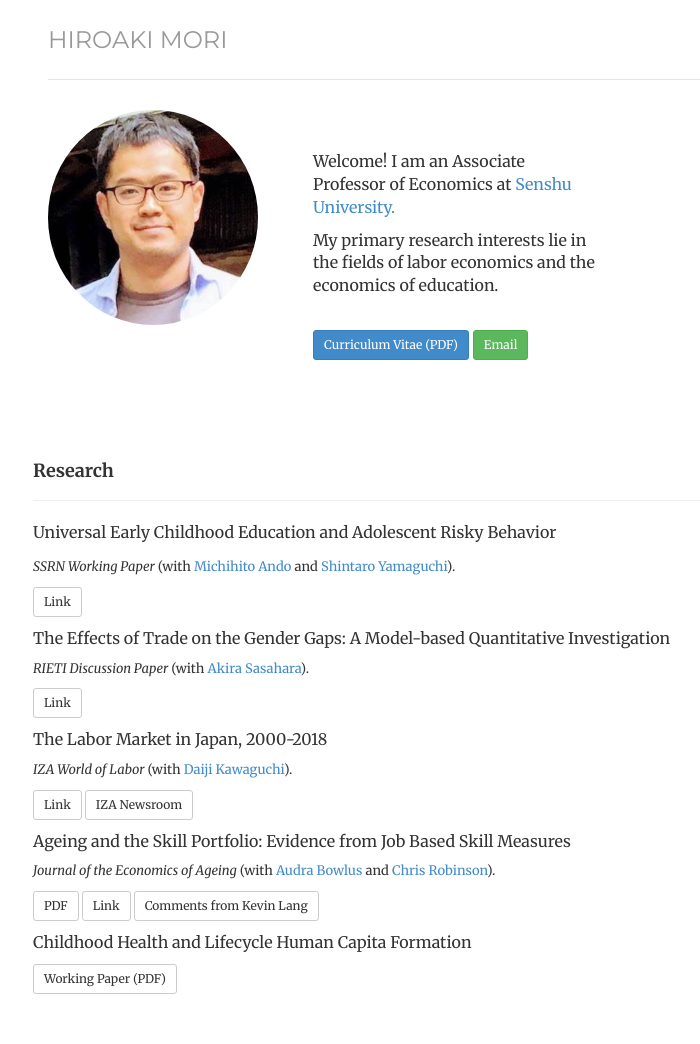
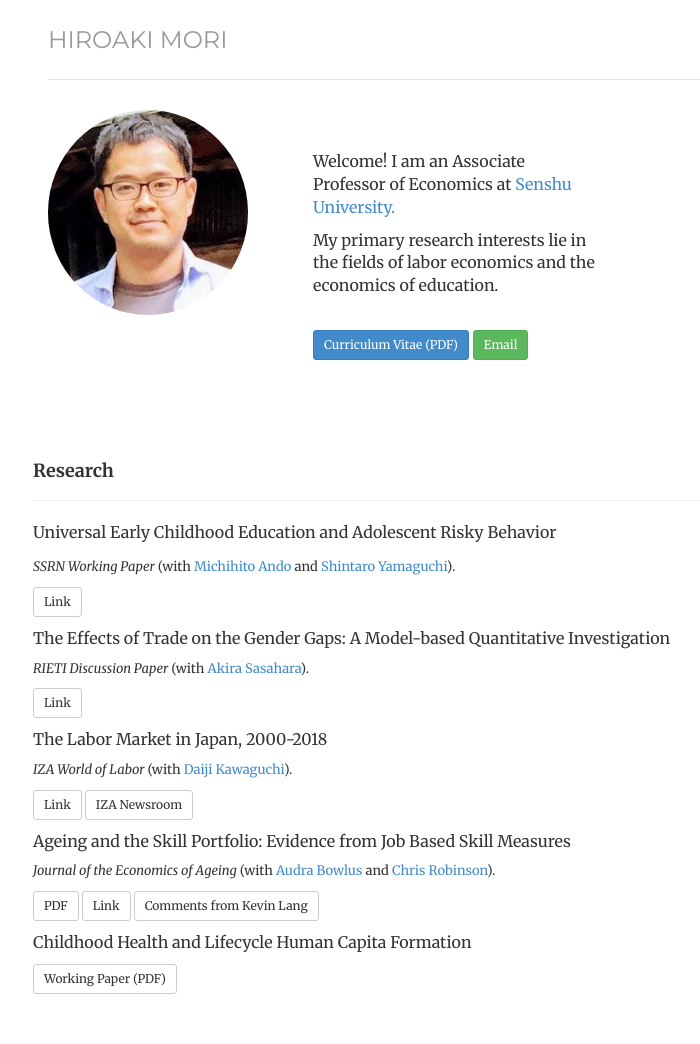
Before and after one commit to morihiroaki/morihiroaki.github.io, a Jekyll site: the page built from index.html, in a window 1280 px wide. Shown: the whole page, without its empty margins (232-932 px from the left). Built offline with Jekyll 4.4.1, drawn with Linux system fonts in a browser that asks for light colours.

Commit message:
Update index.html

```diff
--- a/index.html
+++ b/index.html
@@ -10,7 +10,7 @@
 
 <div class="box text-left">
 <div class='col-sm-4 text-left'>
-<img  class="img-circle avatar" width="210" alt="Hiro Mori" src="files/portrait2.jpg">
+<img  class="img-circle avatar" width="200" alt="Hiro Mori" src="files/portrait2.jpg">
 </div>
 </div>
 
```
